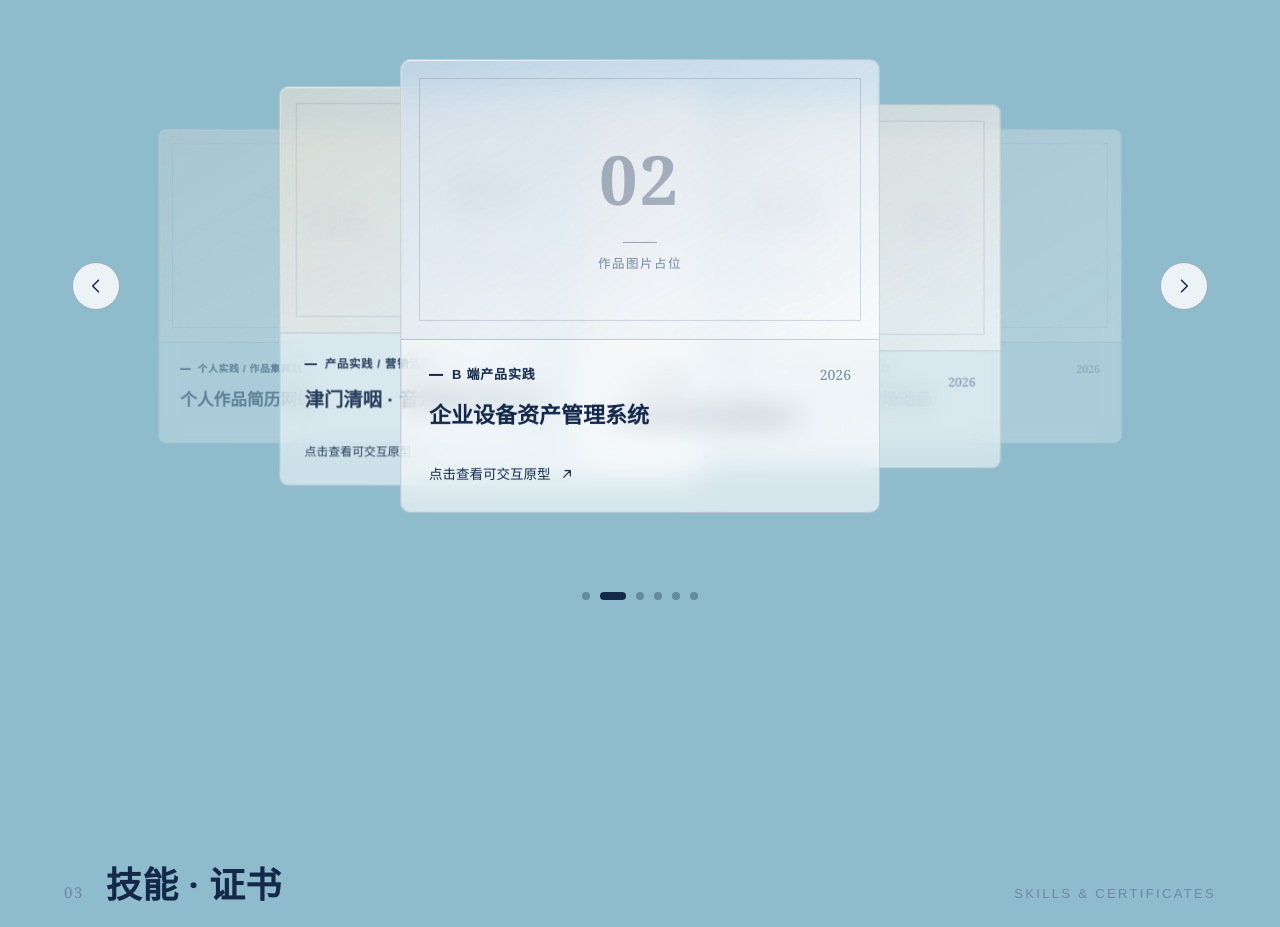
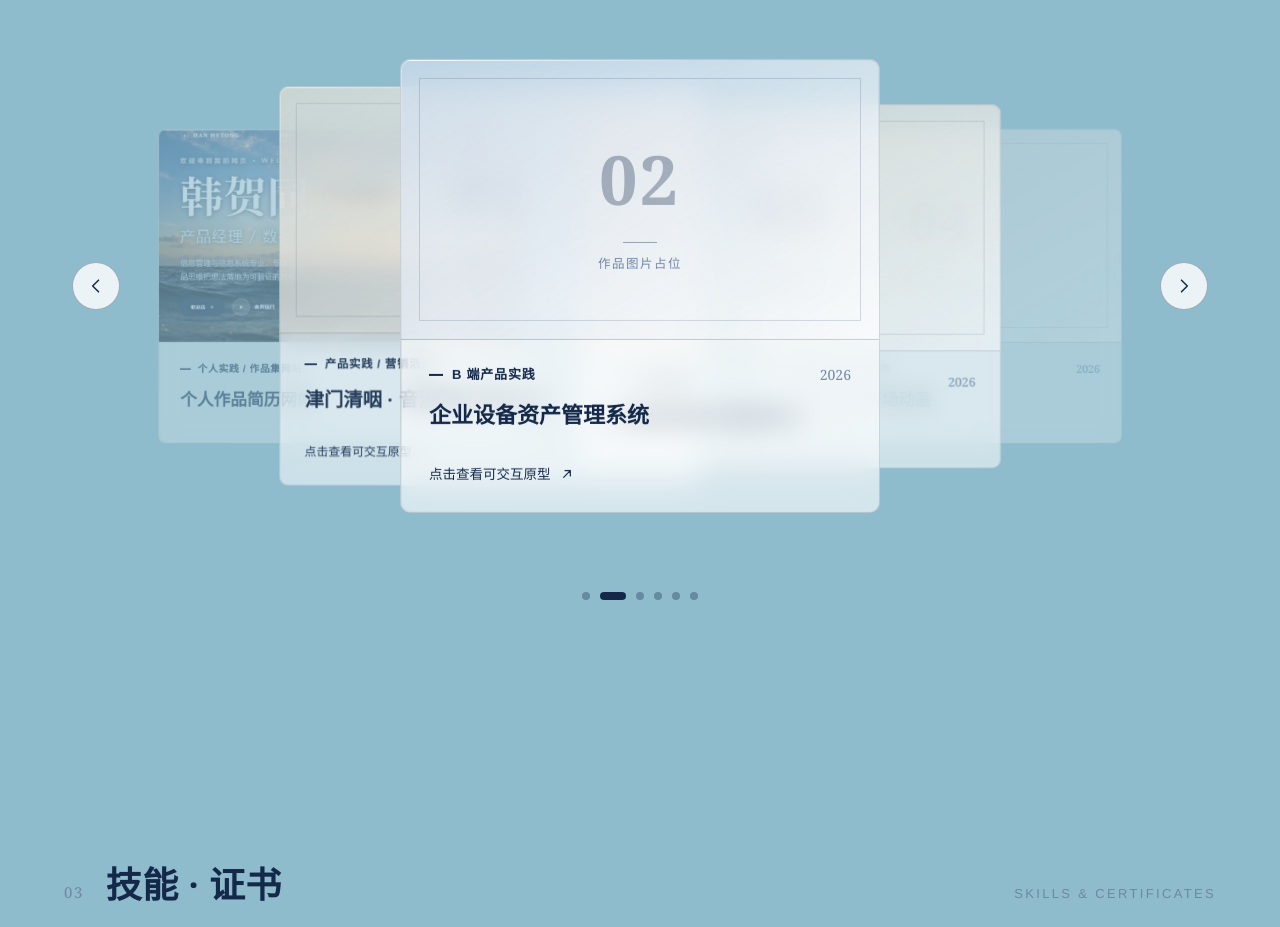
Before and after one commit to hanhetong/gerenjianli, a React (Vite) app: page / in a window 1280 px wide. Shown: the part 2280-3207 px from the top of the page. Built offline with nearby package versions, Linux system fonts and the light colour scheme.

Commit message:
第6个项目封面改用网站首页真实截图

```diff
--- a/src/data/content.js
+++ b/src/data/content.js
@@ -127,7 +127,7 @@ export const projects = [
     description:
       '个人作品集简历网站，集中呈现个人信息、产品与数据分析实践项目、技能证书及联系方式；梳理站点信息架构与页面层级，组织项目案例与能力标签，完成页面结构、内容编排与交互浏览，便于访问者快速了解实践经历与能力方向。',
     tags: ['作品集网站', '信息架构', '内容梳理', '响应式页面'],
-    image: null,
+    image: `${import.meta.env.BASE_URL}images/works/p6-cover.png`,
     tone: 'gold'
   }
 ]
```
Also changed, not shown: public/images/works/p6-cover.png (added).
